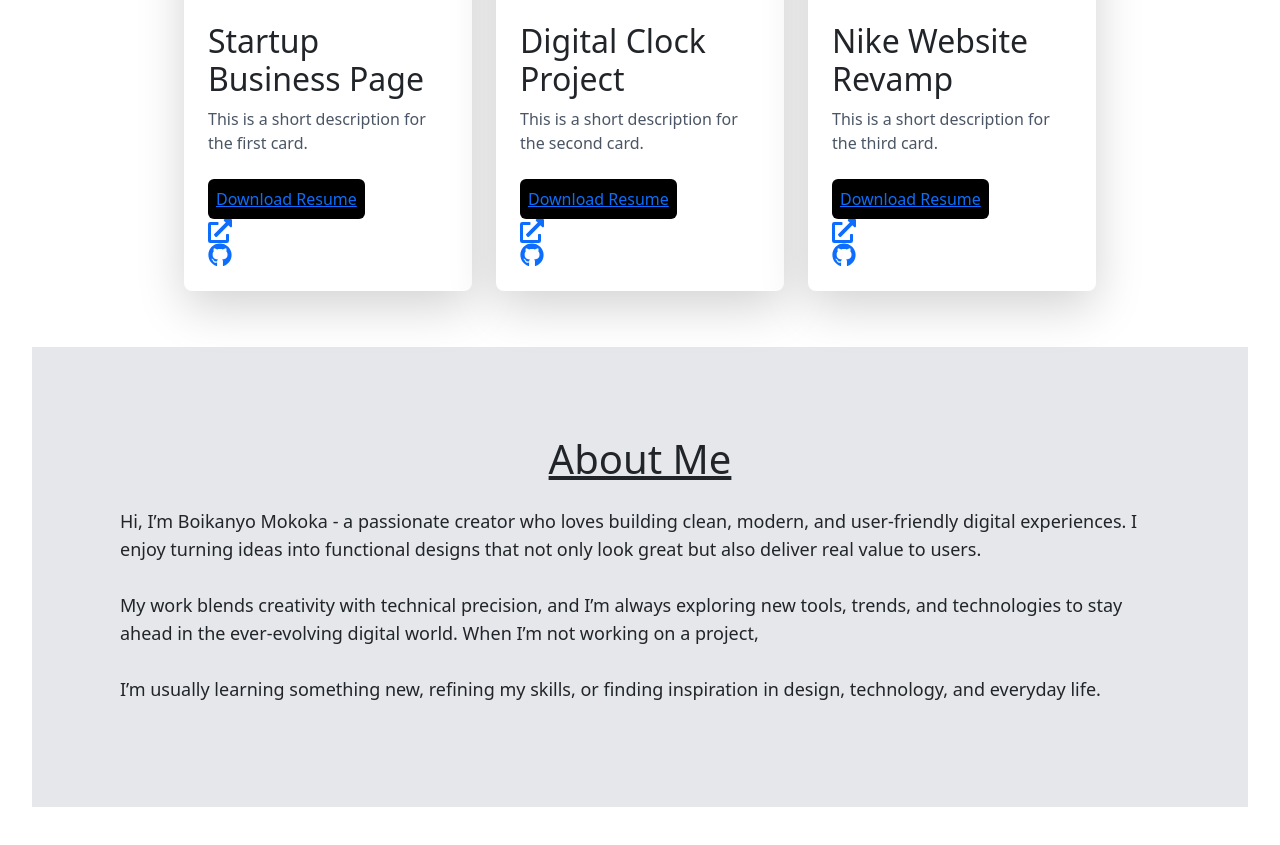
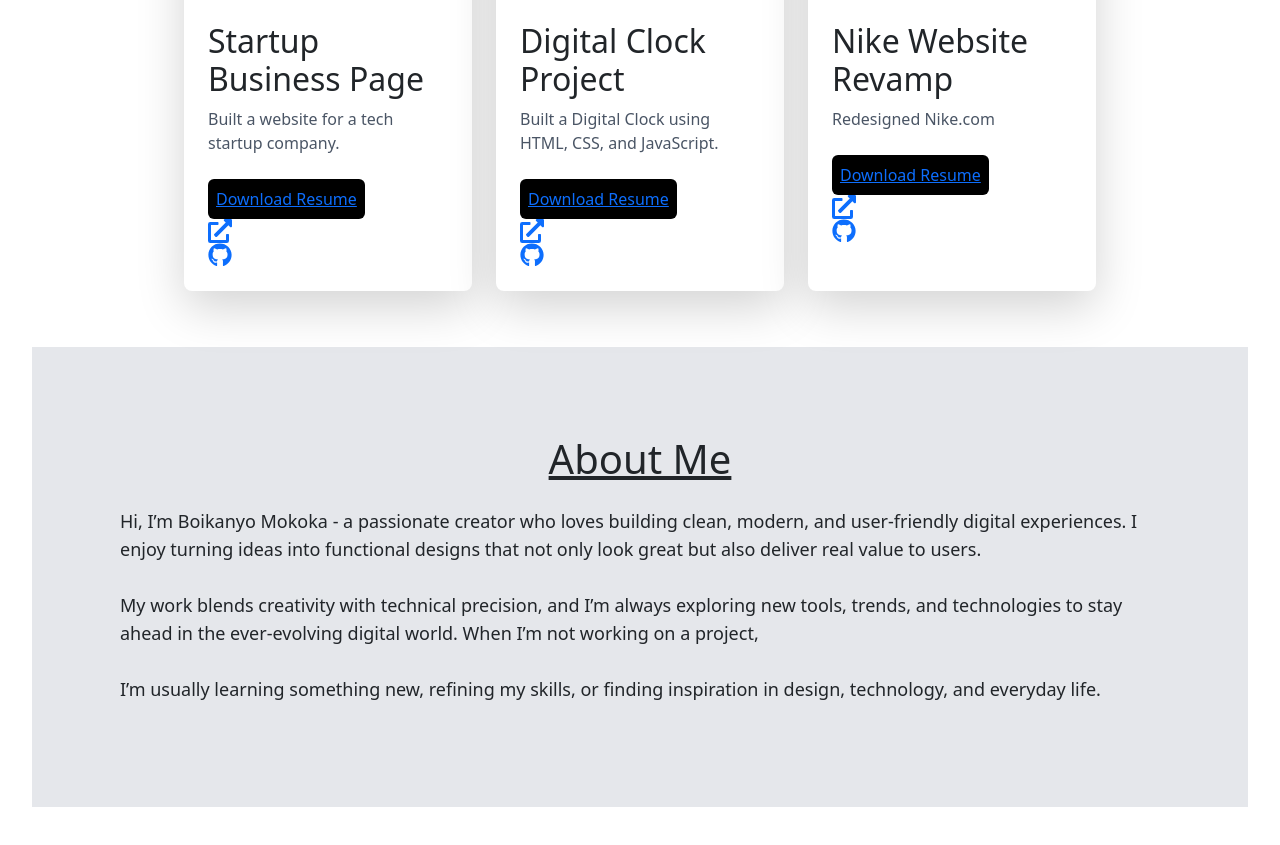
Before and after one commit to ftcaleb/React-Project, a React (Vite) app in the folder React-portfolio-project/: page / in a window 1280 px wide. Shown: the part 1002-1847 px from the top of the page. Built offline with nearby package versions, Linux system fonts and the light colour scheme.

Commit message:
Description change

```diff
--- a/React-portfolio-project/src/components/Projects.jsx
+++ b/React-portfolio-project/src/components/Projects.jsx
@@ -18,7 +18,7 @@ function Projects() {
         <div className="p-4">
           <h2 className="text-xl font-semibold mb-2">Startup Business Page</h2>
           <p className="text-gray-600 mb-4">
-            This is a short description for the first card.
+            Built a website for a tech startup company.
           </p>
 
           <button
@@ -46,7 +46,7 @@ function Projects() {
         <div className="p-4">
           <h2 className="text-xl font-semibold mb-2">Digital Clock Project</h2>
           <p className="text-gray-600 mb-4">
-            This is a short description for the second card.
+            Built a Digital Clock using HTML, CSS, and JavaScript.
           </p>
 
           <button
@@ -74,7 +74,7 @@ function Projects() {
         <div className="p-4">
           <h2 className="text-xl font-semibold mb-2">Nike Website Revamp</h2>
           <p className="text-gray-600 mb-4">
-            This is a short description for the third card.
+            Redesigned Nike.com
           </p>
           <button
         type="submit"
```
